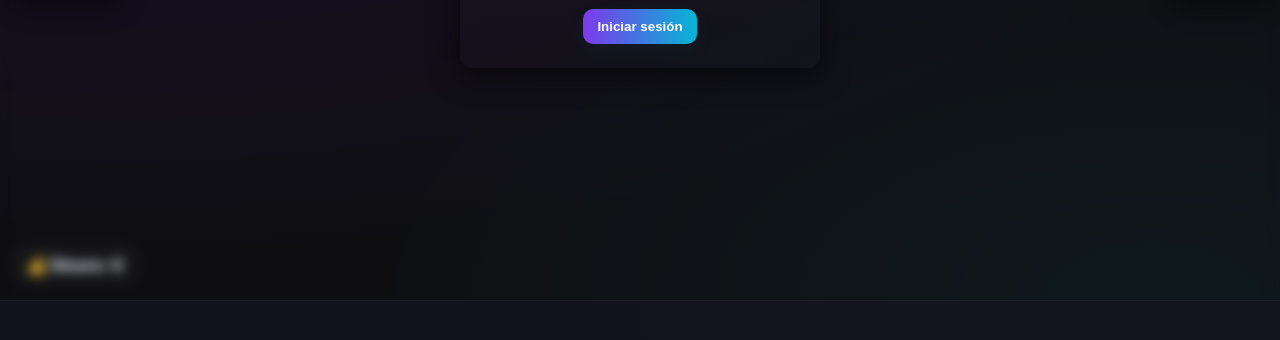
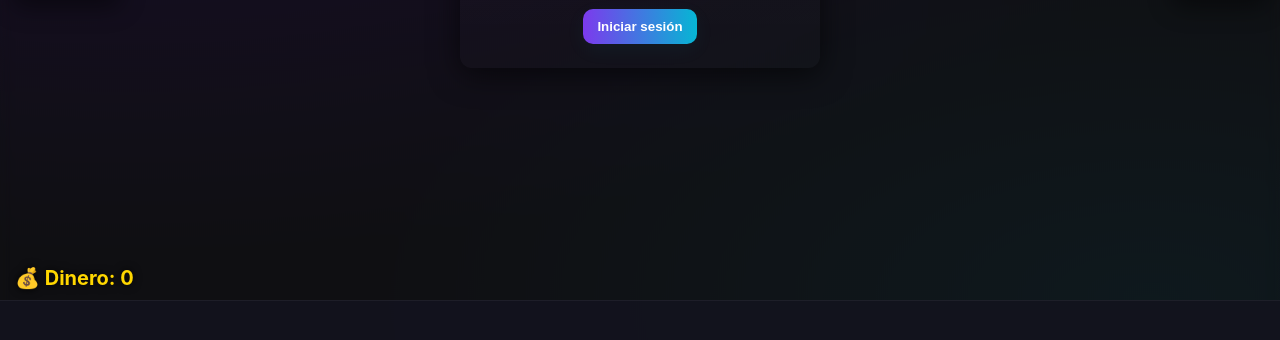
Before and after one commit to ikerana35018santanaiker-source/RobaUnBrainrot, a plain HTML site: page index.html in a window 1280 px wide. Shown: the part 420-760 px from the top of the page. Drawn offline with Linux system fonts and the light colour scheme.

Commit message:
Update index.html

```diff
--- a/index.html
+++ b/index.html
@@ -143,16 +143,16 @@
   .sell-btn.show{ display:block }
 
   /* Money display */
-  #money{
-    position:absolute;
-    left:14px;
-    bottom:96px;
-    font-weight:800;
-    background:var(--glass);
-    padding:8px 12px;
-    border-radius:10px;
-    border:1px solid rgba(255,255,255,0.03);
-  }
+  #money {
+    position: fixed; /* así no se ve afectado por otros contenedores */
+    bottom: 90px; /* lo movemos un poco arriba del bottombar */
+    left: 15px;
+    font-size: 20px;
+    font-weight: bold;
+    color: #ffd700; /* color dorado para destacar 💰 */
+    text-shadow: 0 0 8px #000;
+    z-index: 1200; /* más alto que el bottombar (1100) y overlay (900) */
+}
 
   /* Zone buttons (left & right middle) */
   #zonaLibreBtn, #zonaNormalBtn{
```
